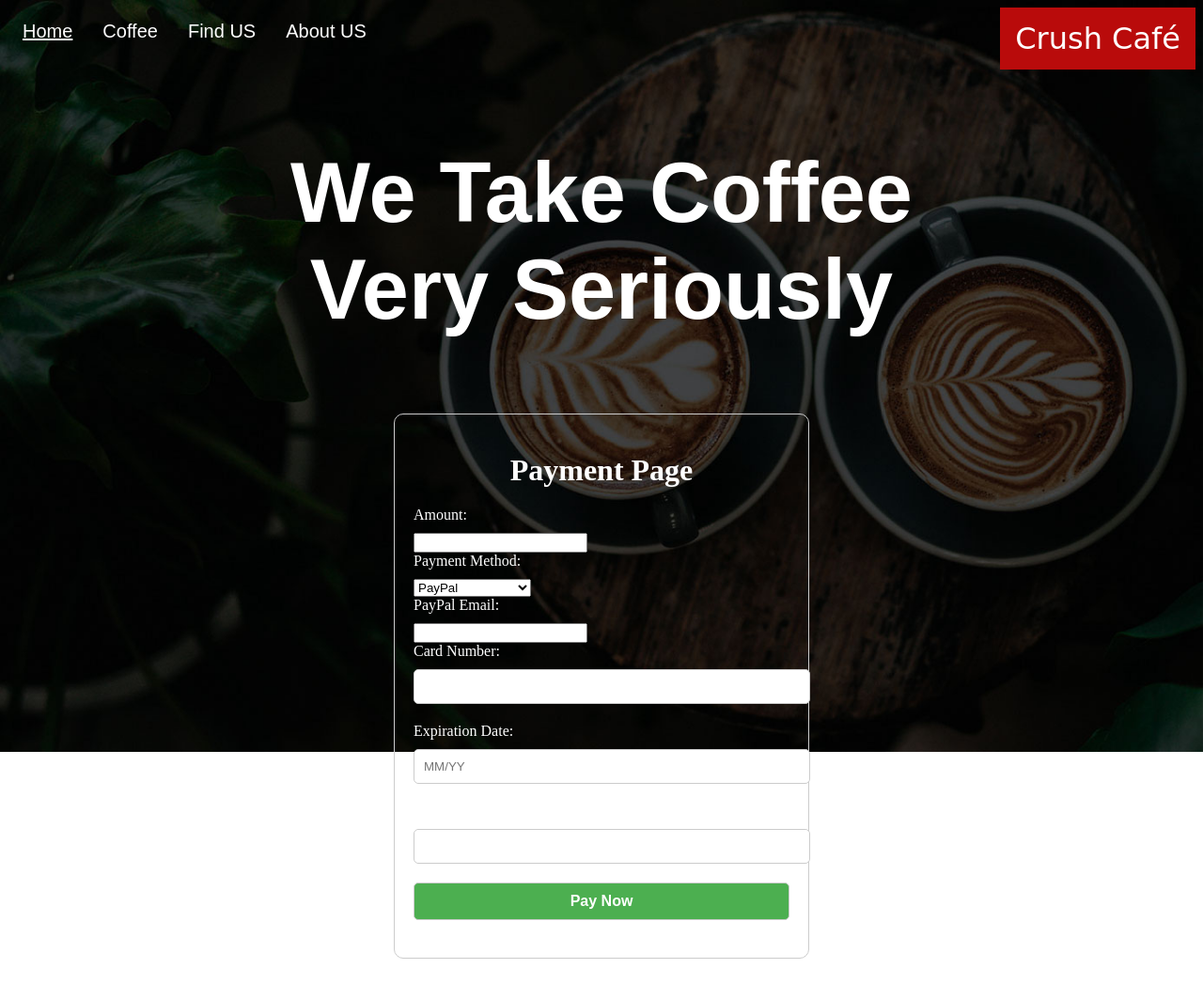
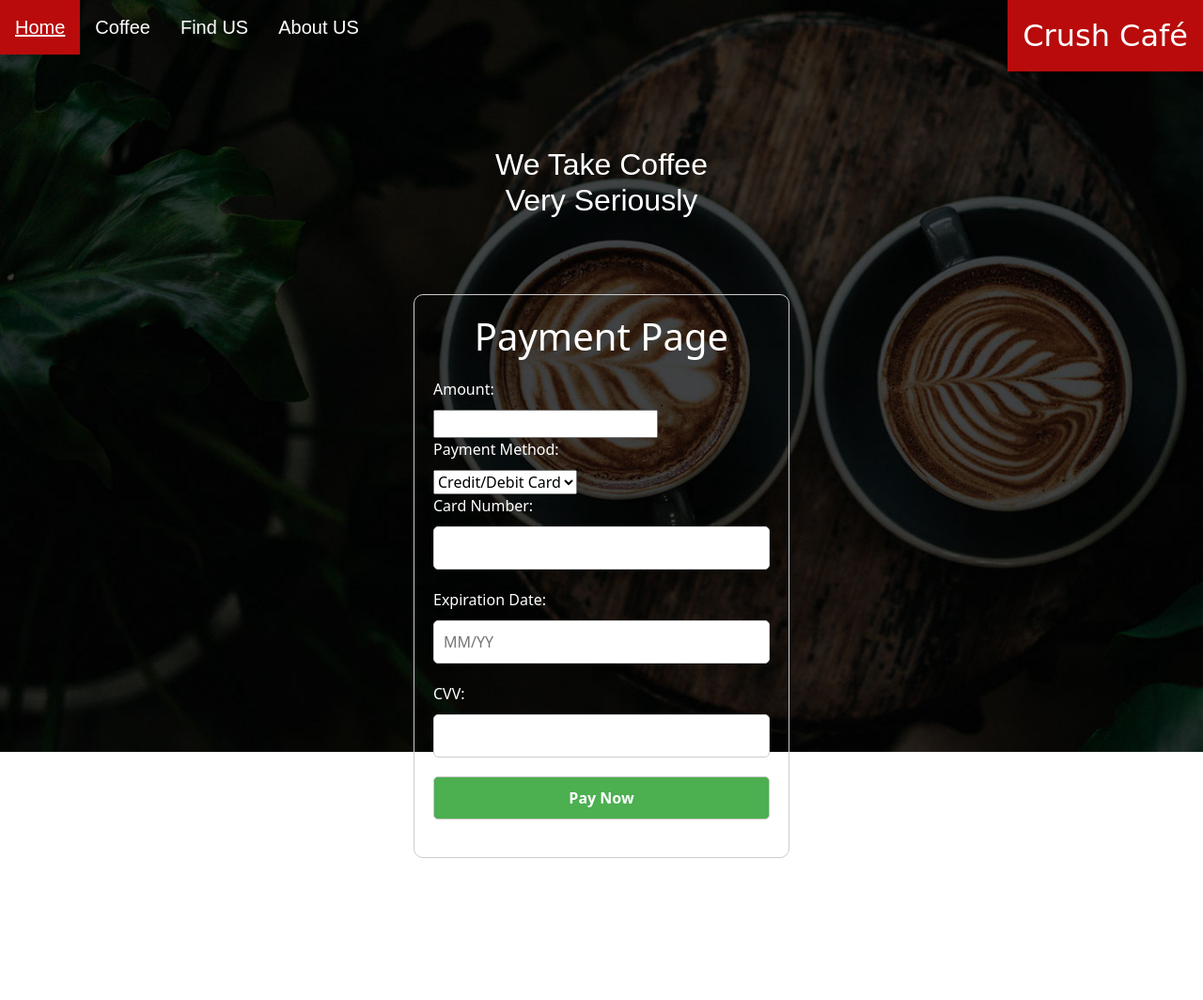
Before and after one commit to ahmadomid1984/Team5, a PHP site: page /crud1/paymentform.php in a window 1280 px wide. Shown: the top 1064 px of the page at 94% size. After the commit the page ends 913 px from the top, so only its background shows below. Run offline with PHP 8.4, Linux system fonts and the light colour scheme; some web fonts are replaced.

Commit message:
Update paymentform.php

```diff
--- a/crud1/paymentform.php
+++ b/crud1/paymentform.php
@@ -5,6 +5,9 @@
 <head>
 	<title>Payment Page</title>
     <link rel="stylesheet" type="text/css" href="style.css">
+	<link href="https://cdn.jsdelivr.net/npm/bootstrap@5.3.0-alpha1/dist/css/bootstrap.min.css" rel="stylesheet" integrity="sha384-GLhlTQ8iRABdZLl6O3oVMWSktQOp6b7In1Zl3/Jr59b6EGGoI1aFkw7cmDA6j6gD" crossorigin="anonymous">
+	<script src="https://cdn.jsdelivr.net/npm/@popperjs/core@2.11.6/dist/umd/popper.min.js" integrity="sha384-oBqDVmMz9ATKxIep9tiCxS/Z9fNfEXiDAYTujMAeBAsjFuCZSmKbSSUnQlmh/jp3" crossorigin="anonymous"></script>
+    <script src="https://cdn.jsdelivr.net/npm/bootstrap@5.3.0-alpha1/dist/js/bootstrap.min.js" integrity="sha384-mQ93GR66B00ZXjt0YO5KlohRA5SY2XofN4zfuZxLkoj1gXtW8ANNCe9d5Y3eG5eD" crossorigin="anonymous"></script>
 </head>
 <body>
 	<style>
@@ -55,15 +58,10 @@
 
 		<label for="payment_method">Payment Method:</label>
 		<select id="payment_method" name="payment_method" required>
-			<option value="paypal">PayPal</option>
 			<option value="stripe">Credit/Debit Card</option>
 
 		</select><br>
 
-		<div id="paypal_fields" class="payment_fields">
-			<label for="paypal_email">PayPal Email:</label>
-			<input type="email" id="paypal_email" name="paypal_email" required><br>
-		</div>
 
 		<div id="stripe_fields" class="payment_fields">
 			<label for="card_number">Card Number:</label>
```
